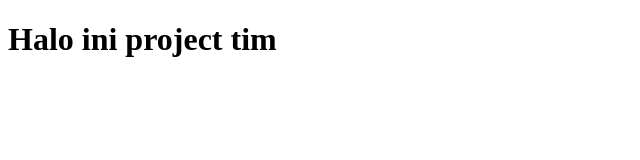
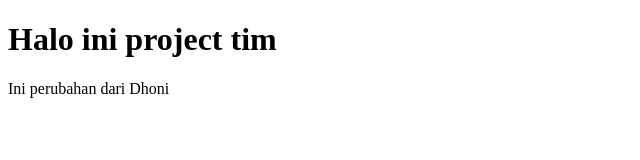
Before and after one commit to Dhoneew/latihan-git, a plain HTML site: page index.html in a window 1280 px wide. Shown: the whole page, without its empty margins (0-640 px from the left). Drawn offline with Linux system fonts and the light colour scheme.

Commit message:
perubahan dhoni

```diff
--- a/index.html
+++ b/index.html
@@ -5,5 +5,6 @@
 </head>
 <body>
   <h1>Halo ini project tim</h1>
+  <p>Ini perubahan dari Dhoni</p>
 </body>
 </html>
```
